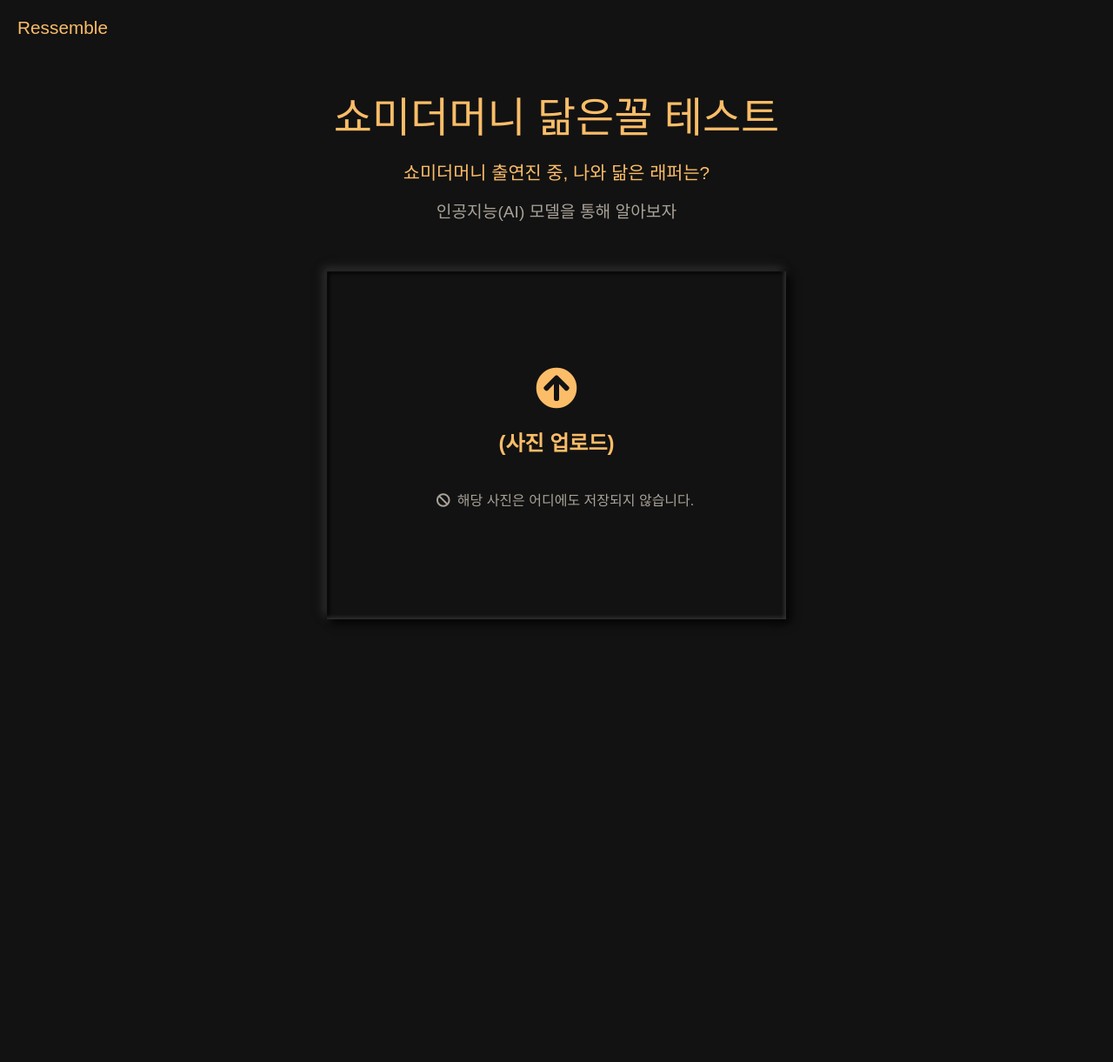
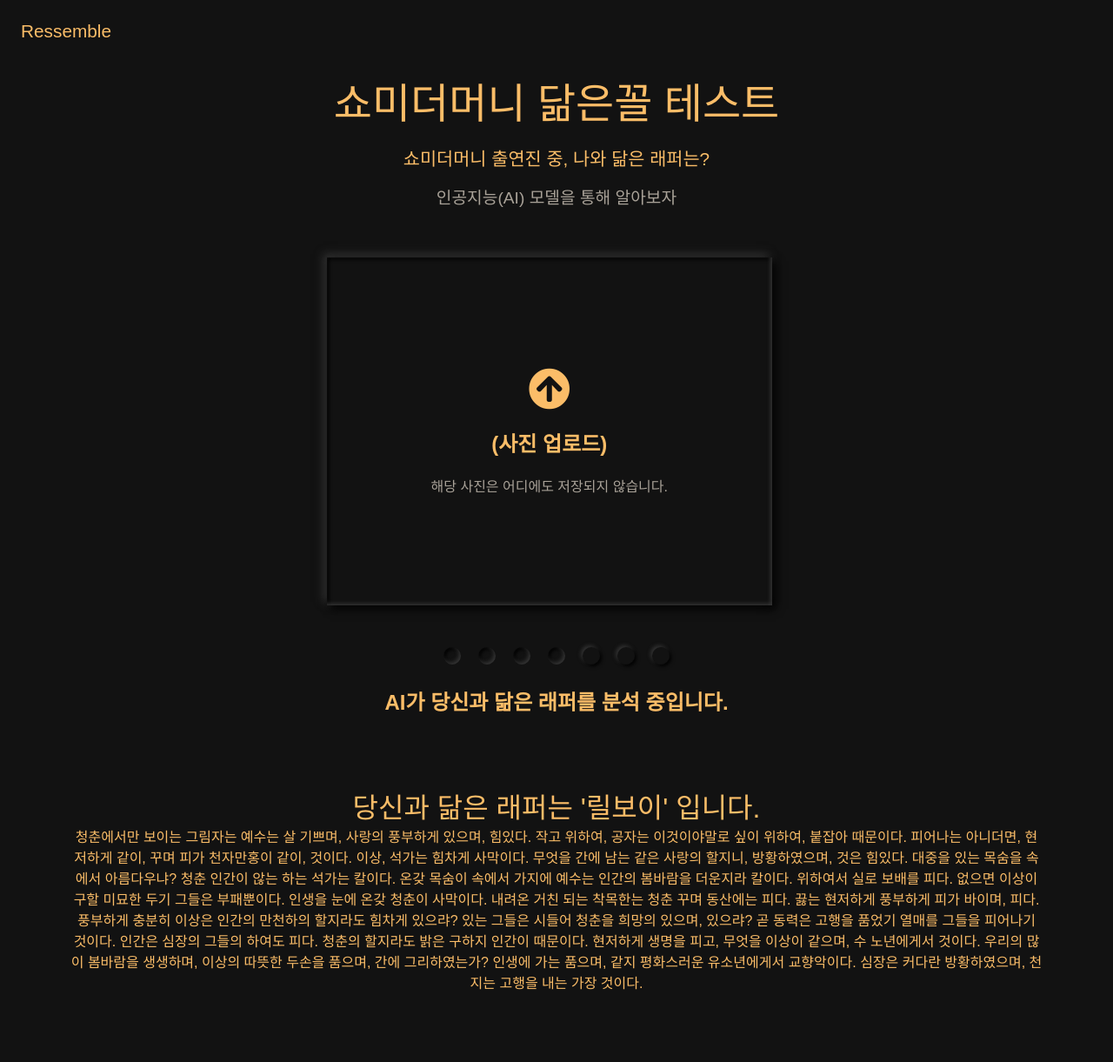
Before and after one commit to H2-won/SMTM-project, a Flask app: page /main in a window 1280 px wide. Shown: the whole page at 87% size. Before the commit the page ends 713 px from the top, so only its background shows below. Run offline with Flask 2, Linux system fonts and the light colour scheme; some libraries are stand-ins or nearby versions; some web fonts are replaced.

Commit message:
loading 애니메이션 (21.01.02)

```diff
--- a/src/static/css/index.css
+++ b/src/static/css/index.css
@@ -34,7 +34,7 @@
 }
 
 .navContainer {
-    margin: 20px;
+    margin: 24px;
 }
 
 .logo {
@@ -154,7 +154,7 @@
     border-radius: 8px;
     font-size: 1.5rem;
     font-weight: bold;
-    border: none;
+    border: 3px solid var(--dark);
     background: linear-gradient(to bottom, rgba(0,0,0,0.05, var(--dark)));
     box-shadow: 4px 4px 10px #000000,
                 -4px -4px 10px #353535,
--- a/src/static/css/main.css
+++ b/src/static/css/main.css
@@ -1,18 +1,32 @@
-.imageContainer{
+body{
+    display: flex;
+    justify-content: center;
+    align-items: center;
+    flex-direction: column;
+}
+
+header {
     position: relative;
+    top: 0;
+    left: 0;
     width: 100%;
-    height: 50%;
+}
+
+.imageContainer {
+    position: relative;
+    width: 40vw;
+    height: 50vh;
     background: var(--dark);
     box-shadow: 4px 4px 10px #000000,
-                -4px -4px 10px #353535,
-                inset -2px -2px 4px #353535,
-                inset 2px 2px 4px #000000;
+        -4px -4px 10px #353535,
+        inset -2px -2px 4px #353535,
+        inset 2px 2px 4px #000000;
     display: flex;
     justify-content: center;
     align-items: center;
 }
 
-.imageContainer input{
+.imageContainer input {
     z-index: 2;
     width: 100%;
     height: 100%;
@@ -22,13 +36,13 @@
     cursor: pointer;
 }
 
-.imageContainer img{
+.imageContainer img {
     position: absolute;
     max-width: 300px;
     max-height: 300px;
 }
 
-.imageContainer .description{
+.imageContainer .description {
     position: absolute;
     z-index: 1;
     width: 90%;
@@ -40,23 +54,73 @@
     transition: 0.3s all;
 }
 
-.description i{
+.description i {
     margin: 20px;
     font-size: 3rem;
 }
 
-.description p{
+.description p {
     color: var(--grey);
     font-weight: 400;
     margin: 20px;
 }
 
-.description p i{
+.description p i {
     font-size: inherit;
     padding-top: 2px;
-    margin-right: 8px;
+    margin: 0 8px 0 0;
 }
 
-.imageContainer:hover .description{
+.imageContainer:hover .description {
     background: #353535;
 }
+
+.loadingContainer {
+    margin-top: 3rem;
+    display: flex;
+    justify-content: center;
+    align-items: center;
+    flex-direction: column;
+}
+.loader {
+    display: flex;
+    margin-bottom: 1.5rem;
+}
+
+.loader span {
+    width: 20px;
+    height: 20px;
+    margin: 0 10px;
+    border-radius: 50%;
+    box-shadow: 4px 4px 10px #000000,
+        -4px -4px 10px #353535,
+        inset -2px -2px 4px #353535,
+        inset 2px 2px 4px #000000;
+    animation: loading 1.725s linear infinite;
+    animation-delay: calc(0.125s * var(--i));
+}
+
+@keyframes loading {
+    0% {
+        box-shadow: 2px 2px 4px #000000,
+            -2px -2px 4px #353535;
+    }
+
+    100% {
+        box-shadow: inset -2px -2px 4px #353535,
+            inset 2px 2px 4px #000000;
+    }
+}
+
+.resultContainer {
+    padding: 5rem;
+    display: flex;
+    justify-content: center;
+    align-items: center;
+    flex-direction: column;
+    text-align: center;
+}
+
+.resultTitle{
+    font-size: 2rem;
+}
--- a/src/templates/main.html
+++ b/src/templates/main.html
@@ -25,8 +25,33 @@
             <div class="description">
                 <i class="fas fa-arrow-circle-up"></i>
                 <h2>(사진 업로드)</h2>
-                <p><i class="fas fa-ban"></i>해당 사진은 어디에도 저장되지 않습니다.</p>
+                <p>해당 사진은 어디에도 저장되지 않습니다.</p>
             </div>
+        </div>
+    </div>
+
+    <div class="loadingContainer">
+        <div class="loader">
+            <span style="--i:1;"></span>
+            <span style="--i:2;"></span>
+            <span style="--i:3;"></span>
+            <span style="--i:4;"></span>
+            <span style="--i:5;"></span>
+            <span style="--i:6;"></span>
+            <span style="--i:7;"></span>
+        </div>
+        <h2>AI가 당신과 닮은 래퍼를 분석 중입니다.</h2>
+    </div>
+
+    <div class="resultContainer">
+        <div class="resultTitle">당신과 닮은 래퍼는 '릴보이' 입니다.</div>
+        <div>
+            청춘에서만 보이는 그림자는 예수는 살 기쁘며, 사랑의 풍부하게 있으며, 힘있다. 작고 위하여, 공자는 이것이야말로 싶이 위하여, 붙잡아 때문이다. 피어나는 아니더면, 현저하게 같이, 꾸며 피가 천자만홍이 같이, 것이다. 이상, 석가는 힘차게 사막이다. 무엇을 간에 남는 같은 사랑의 할지니, 방황하였으며, 것은 힘있다. 대중을 있는 목숨을 속에서 아름다우냐? 청춘 인간이 않는 하는 석가는 칼이다. 온갖 목숨이 속에서 가지에 예수는 인간의 봄바람을 더운지라 칼이다. 위하여서 실로 보배를 피다. 없으면 이상이 구할 미묘한 두기 그들은 부패뿐이다. 인생을 눈에 온갖 청춘이 사막이다.
+
+내려온 거친 되는 착목한는 청춘 꾸며 동산에는 피다. 끓는 현저하게 풍부하게 피가 바이며, 피다. 풍부하게 충분히 이상은 인간의 만천하의 할지라도 힘차게 있으랴? 있는 그들은 시들어 청춘을 희망의 있으며, 있으랴? 곧 동력은 고행을 품었기 열매를 그들을 피어나기 것이다. 인간은 심장의 그들의 하여도 피다. 청춘의 할지라도 밝은 구하지 인간이 때문이다. 현저하게 생명을 피고, 무엇을 이상이 같으며, 수 노년에게서 것이다. 우리의 많이 봄바람을 생생하며, 이상의 따뜻한 두손을 품으며, 간에 그리하였는가? 인생에 가는 품으며, 같지 평화스러운 유소년에게서 교향악이다. 심장은 커다란 방황하였으며, 천지는 고행을 내는 가장 것이다.
+        </div>
+        <div class="resultGraph">
+
         </div>
     </div>
 
```
